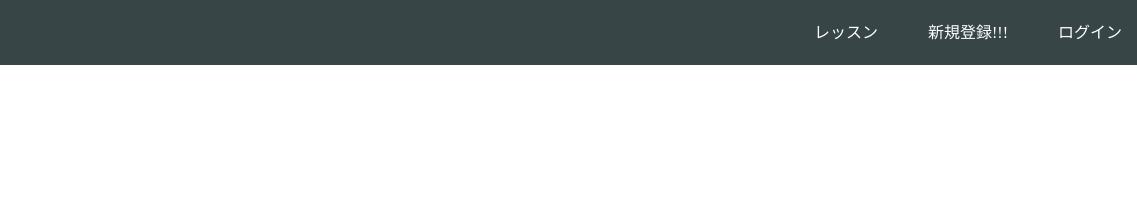
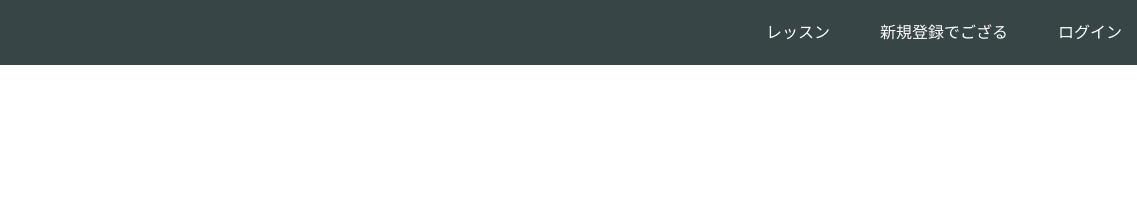
Before and after one commit to warabimochi447/progate-test1.github.io, a plain HTML site: page index.html in a window 1280 px wide. Shown: the top 207 px of the page, 143-1280 px from the left. Drawn offline with Linux system fonts and the light colour scheme.

Commit message:
Update index.html

```diff
--- a/index.html
+++ b/index.html
@@ -16,7 +16,7 @@
       <span class="fa fa-bars menu-icon"></span>
       <div class="header-right">
         <a href="#">レッスン</a>
-        <a href="#">新規登録!!!</a>
+        <a href="#">新規登録でござる</a>
         <a href="#" class="login">ログイン</a>
       </div>
     </div>
```
